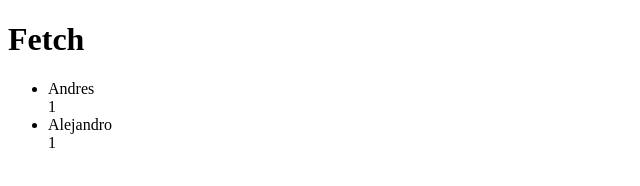
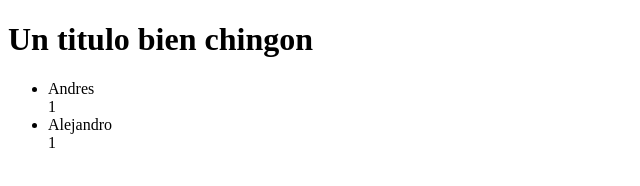
Before and after one commit to O-Debegnach/clase-fetch-pa-los-pibe, a plain HTML site: page index.html in a window 1280 px wide. Shown: the whole page, without its empty margins (0-640 px from the left). Drawn offline with Linux system fonts and the light colour scheme.

Commit message:
Se cambio el titulo H1

```diff
--- a/index.html
+++ b/index.html
@@ -7,7 +7,7 @@
     <title>Document</title>
 </head>
 <body>
-    <h1>Fetch</h1>
+    <h1>Un titulo bien chingon</h1>
     <ul id="lista">
     </ul>
 
```
